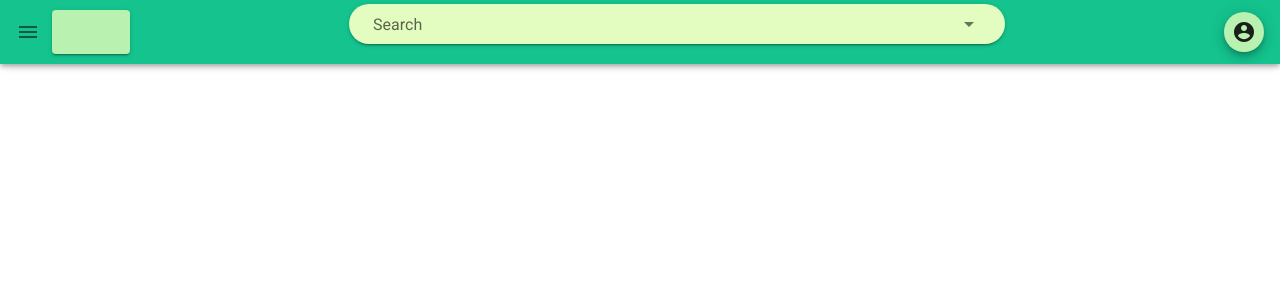
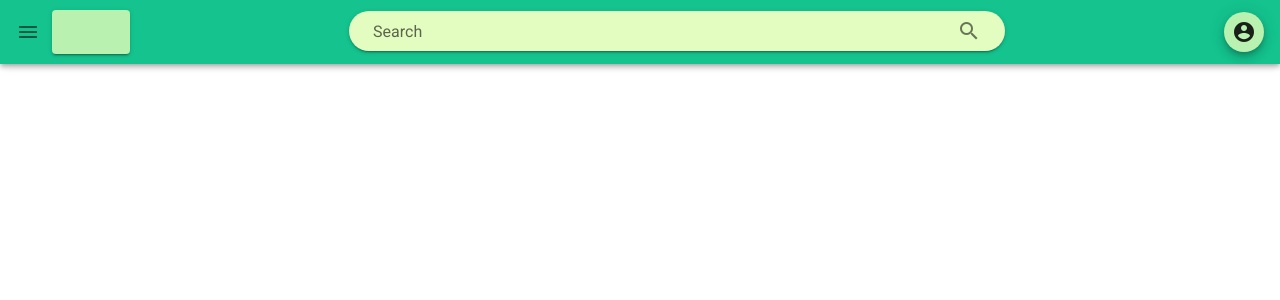
Before and after one commit to nicklnick/tp2-hci, a Vue app: page / in a window 1280 px wide. Shown: the top 300 px of the page. Built offline with nearby package versions, Linux system fonts and the light colour scheme.

Commit message:
build: centered search bar

```diff
--- a/src/App.vue
+++ b/src/App.vue
@@ -7,17 +7,19 @@
 
         <v-spacer></v-spacer>
 
-        <v-autocomplete
-          id="search-bar"
-          class="search-bar"
+        <v-text-field
+          class="search-bar mt-6"
           label="Search"
           background-color="quaternary"
-          item-color="black"
+          color="black"
+          append-icon="mdi-magnify"
+          transition="none"
+          hide-no-data
           dense
+          rounded
           filled
-          rounded
           solo-inverted
-        ></v-autocomplete>
+        ></v-text-field>
 
         <v-spacer></v-spacer>
 
@@ -44,7 +46,6 @@ export default {
 <style>
 .search-bar {
   width: 35%;
-  display: flex;
-  align-self: baseline;
+  align-self: center;
 }
 </style>
```
